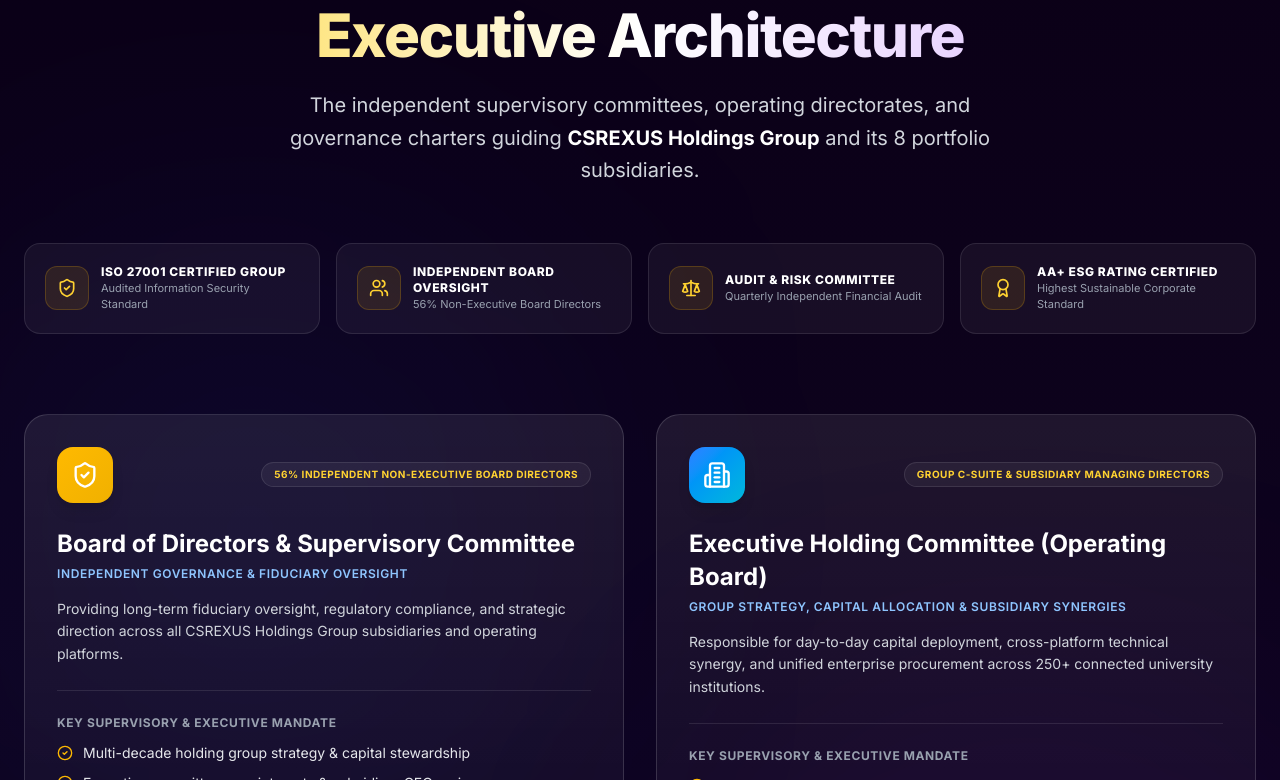
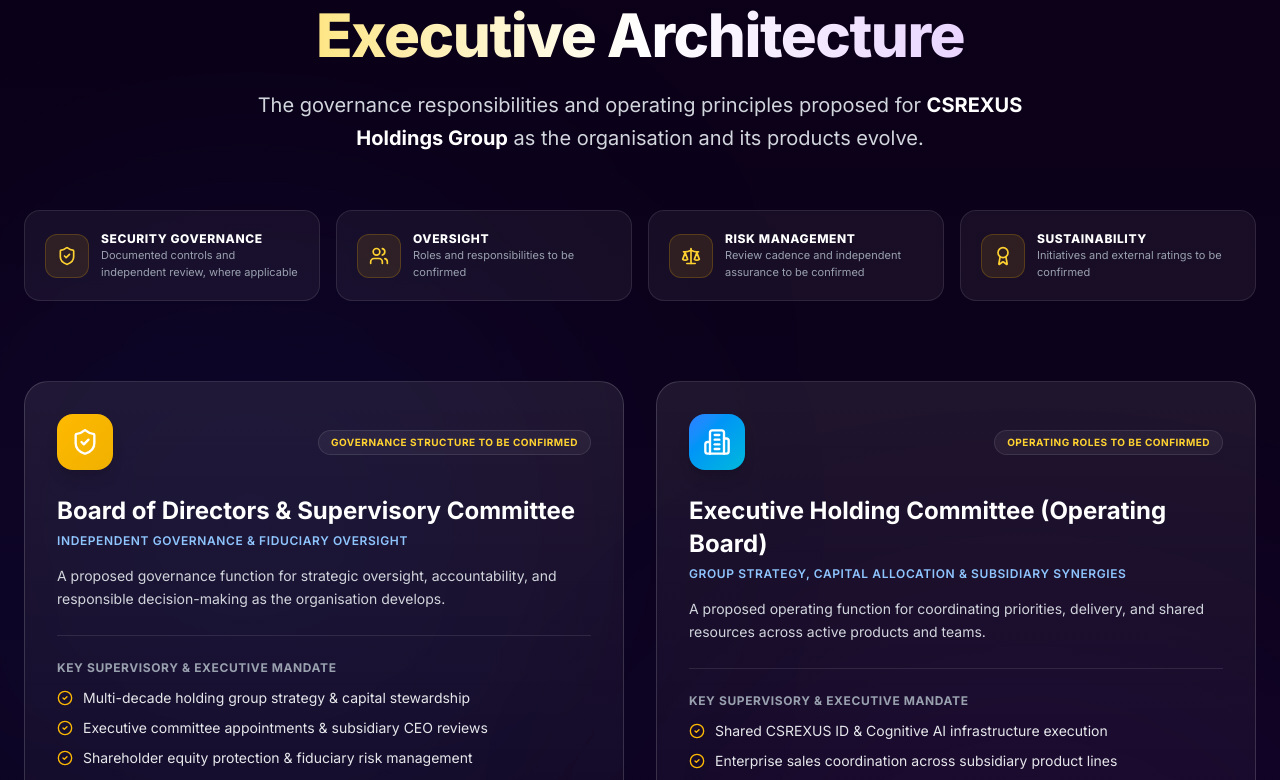
Before and after one commit to CSrajput-ux/CSrexus, a React (Vite) app: page / in a window 1280 px wide. Shown: the part 11220-12000 px from the top of the page. Built offline with nearby package versions, Linux system fonts and the light colour scheme.

Commit message:
content: clarify company information and remove unsupported assurance claims

```diff
--- a/src/app/components/Leadership.tsx
+++ b/src/app/components/Leadership.tsx
@@ -5,8 +5,8 @@ const governingBodies = [
   {
     title: 'Board of Directors & Supervisory Committee',
     mandate: 'Independent Governance & Fiduciary Oversight',
-    structure: '56% Independent Non-Executive Board Directors',
-    description: 'Providing long-term fiduciary oversight, regulatory compliance, and strategic direction across all CSREXUS Holdings Group subsidiaries and operating platforms.',
+    structure: 'Governance structure to be confirmed',
+    description: 'A proposed governance function for strategic oversight, accountability, and responsible decision-making as the organisation develops.',
     icon: ShieldCheck,
     gradient: 'from-amber-400 to-yellow-500',
     borderHover: 'hover:border-amber-400/50',
@@ -19,8 +19,8 @@ const governingBodies = [
   {
     title: 'Executive Holding Committee (Operating Board)',
     mandate: 'Group Strategy, Capital Allocation & Subsidiary Synergies',
-    structure: 'Group C-Suite & Subsidiary Managing Directors',
-    description: 'Responsible for day-to-day capital deployment, cross-platform technical synergy, and unified enterprise procurement across 250+ connected university institutions.',
+    structure: 'Operating roles to be confirmed',
+    description: 'A proposed operating function for coordinating priorities, delivery, and shared resources across active products and teams.',
     icon: Building2,
     gradient: 'from-blue-500 to-cyan-500',
     borderHover: 'hover:border-blue-500/50',
@@ -33,8 +33,8 @@ const governingBodies = [
   {
     title: 'Venture & Acquisitions (M&A) Directorate',
     mandate: 'Venture Studio Incubation & Strategic Stakes',
-    structure: 'Venture Partners & Corporate M&A Directorate',
-    description: 'Evaluating breakthrough educational software, student incubators, and campus cloud infrastructure for seed capital injection and majority equity acquisition.',
+    structure: 'Partnership and product roles',
+    description: 'A proposed function for evaluating product opportunities, collaborations, and potential venture development.',
     icon: Network,
     gradient: 'from-purple-500 to-indigo-500',
     borderHover: 'hover:border-purple-500/50',
@@ -47,8 +47,8 @@ const governingBodies = [
   {
     title: 'Audit, Risk & Data Sovereignty Committee',
     mandate: 'ISO 27001 Security, Academic Compliance & ESG Standard',
-    structure: 'Independent Audit & Information Security Officers',
-    description: 'Enforcing zero-trust academic data encryption, FERPA/GDPR compliance, and annual independent accounting balance sheet audits across the holding group.',
+    structure: 'Risk and security responsibilities',
+    description: 'A proposed function for identifying operational, privacy, security, and financial risks and tracking appropriate controls.',
     icon: Scale,
     gradient: 'from-emerald-500 to-teal-500',
     borderHover: 'hover:border-emerald-500/50',
@@ -61,10 +61,10 @@ const governingBodies = [
 ];
 
 const governanceCredentials = [
-  { label: 'ISO 27001 CERTIFIED GROUP', detail: 'Audited Information Security Standard', icon: ShieldCheck },
-  { label: 'INDEPENDENT BOARD OVERSIGHT', detail: '56% Non-Executive Board Directors', icon: Users },
-  { label: 'AUDIT & RISK COMMITTEE', detail: 'Quarterly Independent Financial Audit', icon: Scale },
-  { label: 'AA+ ESG RATING CERTIFIED', detail: 'Highest Sustainable Corporate Standard', icon: Award },
+  { label: 'SECURITY GOVERNANCE', detail: 'Documented controls and independent review, where applicable', icon: ShieldCheck },
+  { label: 'OVERSIGHT', detail: 'Roles and responsibilities to be confirmed', icon: Users },
+  { label: 'RISK MANAGEMENT', detail: 'Review cadence and independent assurance to be confirmed', icon: Scale },
+  { label: 'SUSTAINABILITY', detail: 'Initiatives and external ratings to be confirmed', icon: Award },
 ];
 
 export function Leadership() {
@@ -98,7 +98,7 @@ export function Leadership() {
           </h2>
 
           <p className="text-lg md:text-xl text-gray-300 max-w-3xl mx-auto font-normal leading-relaxed">
-            The independent supervisory committees, operating directorates, and governance charters guiding <strong className="text-white">CSREXUS Holdings Group</strong> and its 8 portfolio subsidiaries.
+            The governance responsibilities and operating principles proposed for <strong className="text-white">CSREXUS Holdings Group</strong> as the organisation and its products evolve.
           </p>
         </motion.div>
 
```
